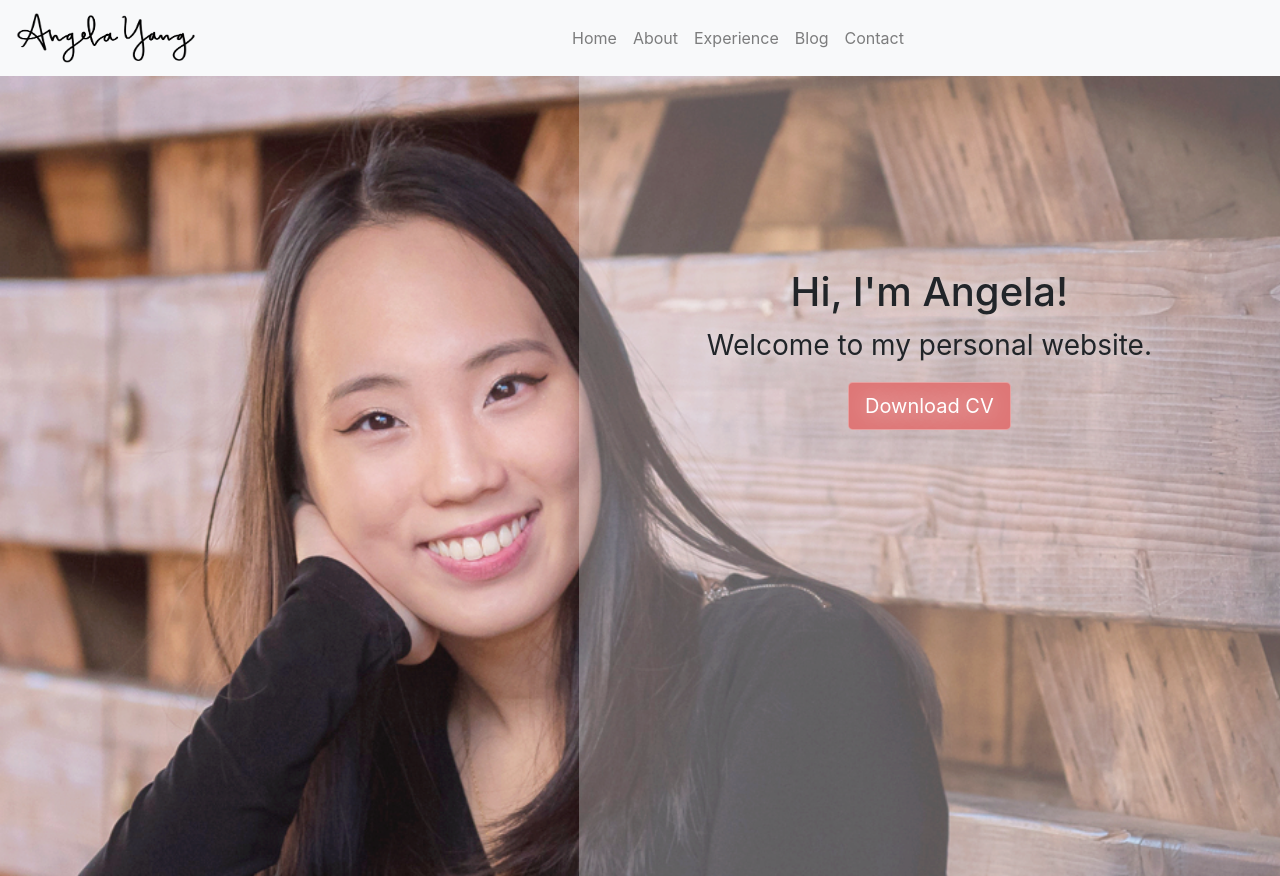
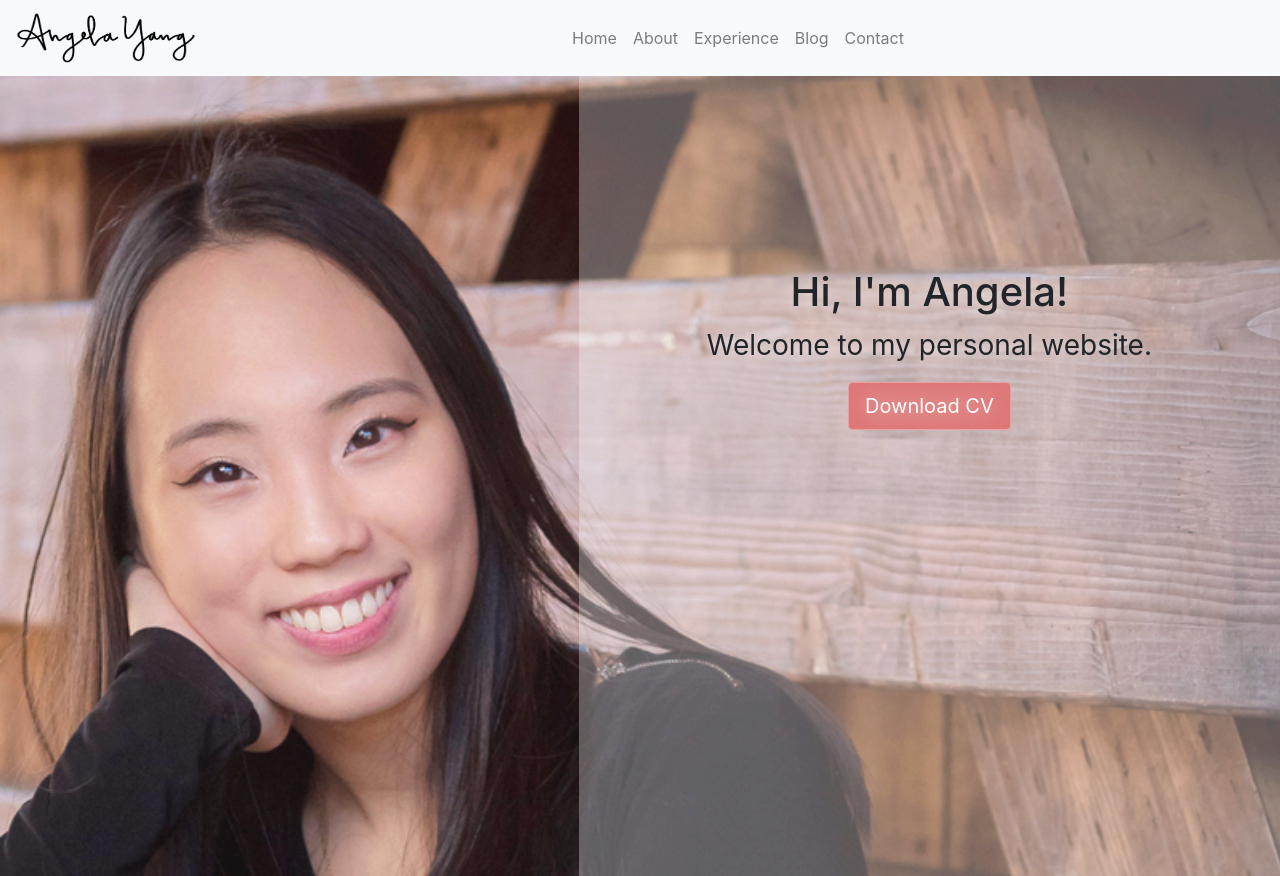
Before and after one commit to angelagyang/angelagyang.github.io, a React (Create React App) app in the folder personal-website/: page / in a window 1280 px wide. Built offline with nearby package versions, Linux system fonts and the light colour scheme.

Commit message:
Move home photo to left a bit for better screen compatibility

```diff
--- a/personal-website/src/index.css
+++ b/personal-website/src/index.css
@@ -29,7 +29,7 @@ code {
 }
 
 .jumbotronImg {
-  background-image: url("images/angela_home.jpg");
+  background-image: url("images/angela.jpg");
   max-width: 100%;
   height: 800px;
   background-position: left;
```
Also changed, not shown: personal-website/src/images/angela.jpg (added), 1 other file (tests, documents, lock files or other folders).
